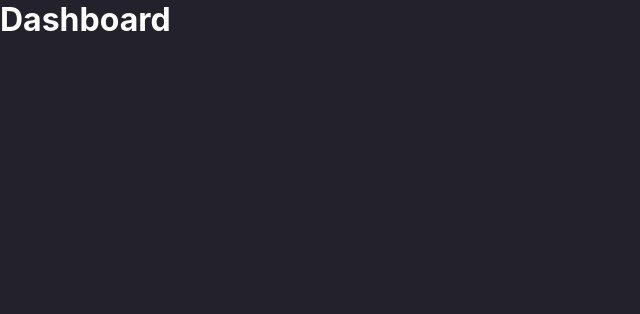
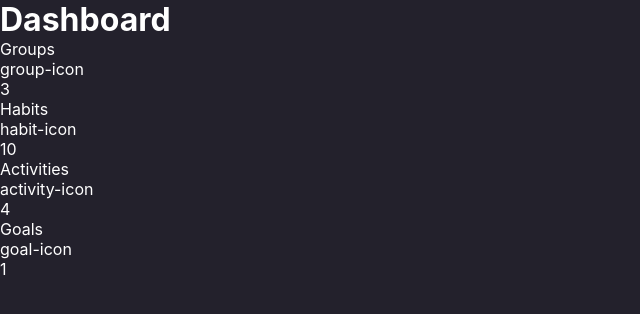
Before and after one commit to WillianSantosC/ethos-habits-management, a React (Create React App) app: page /dashboard in a window 1280 px wide. Shown: the top 314 px of the page, without its empty margins (0-640 px from the left). Built offline with nearby package versions, Linux system fonts and the light colour scheme.

Commit message:
feat: box-info structure + icon paste

```diff
--- a/package.json
+++ b/package.json
@@ -50,5 +50,9 @@
       "last 1 firefox version",
       "last 1 safari version"
     ]
-  }
+  },
+  "main": "index.js",
+  "repository": "git@github.com:WillianSantosC/ethos-habits-management.git",
+  "author": "Madu Rubini <mariaed.rubini@gmail.com>",
+  "license": "MIT"
 }
--- /dev/null
+++ b/src/components/BoxInfo/index.jsx
@@ -0,0 +1,25 @@
+const BoxInfo = () => {
+  //Pegar os dados do usuários e substituir no Objeto
+  const dataCard = [
+    { name: "Groups", icon: "group-icon", quantity: 3 },
+    { name: "Habits", icon: "habit-icon", quantity: 10 },
+    { name: "Activities", icon: "activity-icon", quantity: 4 },
+    { name: "Goals", icon: "goal-icon", quantity: 1 },
+  ];
+
+  return (
+    <div>
+      <ul>
+        {dataCard.map((item, index) => (
+          <li key={index}>
+            <p>{item.name}</p>
+            <p>{item.icon}</p>
+            <p>{item.quantity}</p>
+          </li>
+        ))}
+      </ul>
+    </div>
+  );
+};
+
+export default BoxInfo;
--- a/src/pages/Dashboard/index.jsx
+++ b/src/pages/Dashboard/index.jsx
@@ -1,7 +1,10 @@
+import BoxInfo from "../../components/BoxInfo";
+
 function Dashboard() {
   return (
     <div>
       <h1>Dashboard</h1>
+      <BoxInfo />
     </div>
   );
 }
```
